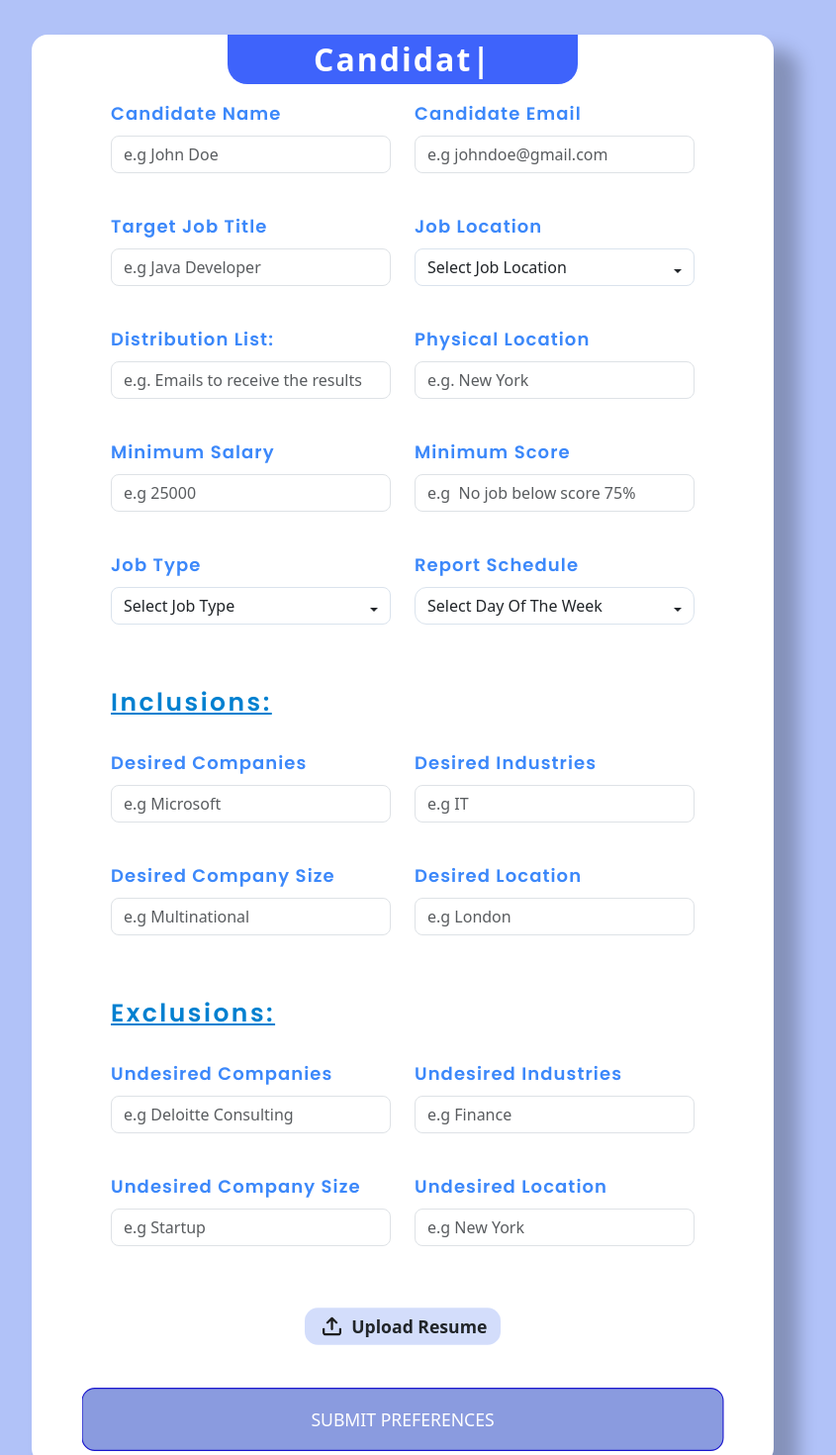
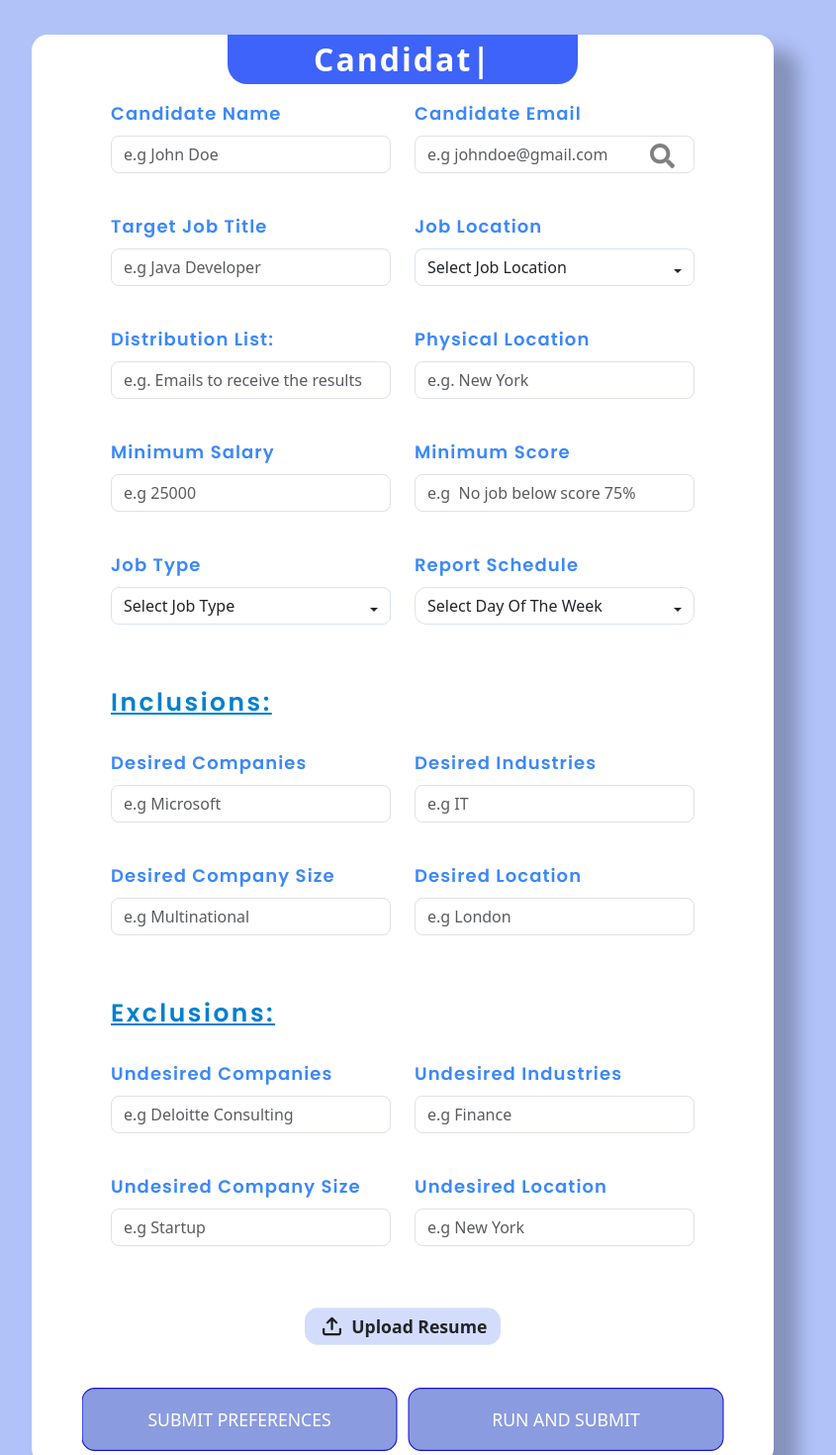
Before and after one commit to himanshujain-adt/ReactForm, a React (Vite) app: page / in a window 1280 px wide. Shown: the part 60-1530 px from the top of the page at 99% size, without its empty margins (233-1078 px from the left). Built offline with nearby package versions, Linux system fonts and the light colour scheme.

Commit message:
Validation and Search Bar Updated

```diff
--- a/package.json
+++ b/package.json
@@ -18,6 +18,7 @@
     "react": "^18.3.1",
     "react-bootstrap": "^2.10.7",
     "react-dom": "^18.3.1",
+    "react-icons": "^5.4.0",
     "typed.js": "^2.1.0",
     "yup": "^1.6.1"
   },
--- a/src/App.jsx
+++ b/src/App.jsx
@@ -2,12 +2,14 @@ import React from 'react'
 import Navbar from './NavBar/Navbar'
 import CandidateForm from './CandidateForm/CandidateForm'
 import 'bootstrap/dist/css/bootstrap.min.css';
+
 
 function App() {
   return (
     <div>
           <Navbar />
           <CandidateForm />
+
     </div>
 
   )
--- a/src/CandidateForm/CandidateForm.css
+++ b/src/CandidateForm/CandidateForm.css
@@ -83,7 +83,7 @@ form {
 }
 
 .upload-button {
-  background-color: #B1C2F88F;
+  background-color: #b1c2f88f;
   width: 20%;
   /* You can adjust this value to make it smaller */
   padding-left: 15px !important;
--- a/src/CandidateForm/CandidateForm.jsx
+++ b/src/CandidateForm/CandidateForm.jsx
@@ -3,6 +3,8 @@ import React, { useEffect, useRef, useState } from 'react';
 import Typed from 'typed.js';
 import uploadIcon from "../assets/upload-resume.png";
 import './CandidateForm.css';
+// import { LuMailSearch } from "react-icons/lu";
+import { FaSearch } from "react-icons/fa";
 
 const CandidateForm = () => {
 
@@ -358,7 +360,7 @@ const CandidateForm = () => {
     const { name, value } = e.target;
     setFormData({ ...formData, [name]: value });
 
-    // setFormData({...formData,minimumScore:e.target.value})
+
   };
 
 
@@ -409,7 +411,7 @@ const CandidateForm = () => {
                 </div>
               </motion.div>
               {/* Candidate Email */}
-              <motion.div
+              {/* <motion.div
                 className="col-md-6"
                 initial={{ opacity: 0, x: -50 }}
                 animate={{ opacity: 1, x: 0 }}
@@ -418,25 +420,72 @@ const CandidateForm = () => {
               >
 
 
-                <div className="form-group">
+                <div className="form-group" style={{ display: "flex" }}>
+                  <div>
                     <label
                       className="form-label"
                     >
                       Candidate Email
                     </label>
+
                     <input
                       type="text"
                       className={`form-control form-input rounded-3 bold-text ${errors.candidateEmail ? 'is-invalid' : ''}`}
                       placeholder="e.g johndoe@gmail.com"
                       value={formData.candidateEmail}
                       onChange={handleCandidateEmailChange}
+
                     />
 
                     {errors.candidateEmail && <div className="invalid-feedback">{errors.candidateEmail}</div>}
+                  </div>
 
+                    <LuMailSearch style={{ float: "bottom", marginLeft: "5px", marginTop: "35px", color: "blue" }} size={35} />
 
                 </div>
+
+              </motion.div> */}
+              <motion.div
+  className="col-md-6"
+  initial={{ opacity: 0, x: -50 }}
+  animate={{ opacity: 1, x: 0 }}
+  transition={{ duration: 0.6, delay: 0.2 }}
+  style={{}}
+>
+  <div className="form-group" style={{ display: "flex", position: "relative" }}>
+    <div style={{ width: "100%" }}>
+      <label className="form-label">
+        Candidate Email
+      </label>
+
+      <input
+        type="text"
+        className={`form-control form-input rounded-3 bold-text ${errors.candidateEmail ? 'is-invalid' : ''}`}
+        placeholder="e.g johndoe@gmail.com"
+        value={formData.candidateEmail}
+        onChange={handleCandidateEmailChange}
+        style={{ paddingRight: "40px" }}  // Add padding for space for the icon
+      />
+
+      {errors.candidateEmail && <div className="invalid-feedback">{errors.candidateEmail}</div>}
+    </div>
+
+    {/* Icon positioned inside the input field */}
+    <FaSearch
+      style={{
+        position: "absolute",
+        right: "20px",
+        top: "60%",
+
+        color: "grey",
+        cursor: "pointer"
+      }}
+      size={25}
+      title='search'
+    />
+  </div>
 </motion.div>
+
               {/* Target Job Title */}
               <motion.div
                 className="col-md-6"
@@ -783,126 +832,7 @@ const CandidateForm = () => {
               </motion.div>
             </div>
 
-            {/* <div className="inclusions mt-5">
-              <h3 className="section-title">Inclusions:</h3>
-              <div className="row g-4 mt-2">
-                {[
-                  {
-                    label: 'Desired Companies',
-                    placeholder: 'e.g Microsoft',
-                    name: 'desiredCompanies',
-                    pattern: "^[a-zA-Z\\s]+$"
-                  },
-                  {
-                    label: 'Desired Industries',
-                    placeholder: 'e.g IT ',
-                    name: 'desiredIndustries',
-                    pattern: "^[a-zA-Z\\s]+$"
-                  },
-                  {
-                    label: 'Desired Company Size',
-                    placeholder: 'e.g Multinational',
-                    name: 'desiredCompanySize',
-                    pattern: "^[a-zA-Z\\s]+$"
-                  },
-                  {
-                    label: 'Desired Location',
-                    placeholder: 'e.g London',
-                    name: 'desiredLocation',
-                    pattern: "^[a-zA-Z\\s]+$"
-                  }
-                ].map(({ label, placeholder, name, pattern }) => (
-                  <motion.div
-                    key={label}
-                    className="col-md-6"
-                    initial={{ opacity: 0, x: -50 }}
-                    animate={{ opacity: 1, x: 0 }}
-                    transition={{ duration: 0.6, delay: 1 }}
-                  >
-                    <div className="form-group">
-                      <label className="form-label">{label}</label>
-                      <motion.input
-                        type="text"
-                        className={`form-control form-input rounded-3 ${errors[name] ? 'is-invalid' : ''}`}
-                        placeholder={placeholder}
-                        pattern={pattern}
-                        value={formData[name]}
-                        onChange={(e) => {
-                          const value = e.target.value;
-                          if (value === '' || new RegExp(pattern).test(value)) {
-                            setFormData({ ...formData, [name]: value });
-                            // Clear error when user starts typing
-                            if (errors[name]) {
-                              setErrors(prev => ({
-                                ...prev,
-                                [name]: ''
-                              }));
-                            }
-                          }
-                        }}
-                      />
-                      {errors[name] && (
-                        <div className="invalid-feedback d-block">
-                          {errors[name]}
-                        </div>
-                      )}
-                    </div>
-                  </motion.div>
-                ))}
-              </div>
-            </div> */}
 
-
-            {/* <div className="exclusions mt-5">
-              <h3 className="section-title">Exclusions:</h3>
-              <div className="row g-4 mt-2">
-                {[
-                  { label: 'Undesired Companies', placeholder: 'e.g Deloitte Consulting ', name: 'undesiredCompanies' },
-                  { label: 'Undesired Industries', placeholder: 'e.g Finance', name: 'undesiredIndustries' },
-                  { label: 'Undesired Company Size', placeholder: 'e.g Startup', name: 'undesiredCompanySize' },
-                  { label: 'Undesired Location', placeholder: 'e.g New York', name: 'undesiredLocation' }
-                ].map(({ label, placeholder, name }) => (
-                  <motion.div
-                    key={label}
-                    className="col-md-6"
-                    initial={{ opacity: 0, x: 50 }}
-                    animate={{ opacity: 1, x: 0 }}
-                    transition={{ duration: 0.8, delay: 1.2 }}
-                  >
-                    <div className="form-group">
-                      <label className="form-label">{label}</label>
-                      <motion.input
-                        type="text"
-                        className={`form-control form-input rounded-3 ${errors[name] ? 'is-invalid' : ''}`}
-                        placeholder={placeholder}
-                        value={formData[name]}
-                        onChange={(e) => {
-                          const value = e.target.value;
-                          setFormData({ ...formData, [name]: value });
-                          if (errors[name]) {
-                            setErrors({ ...errors, [name]: '' });
-                          }
-                        }}
-                        onBlur={(e) => {
-                          const value = e.target.value.trim();
-                          if (!value) {
-                            setErrors((prevErrors) => ({
-                              ...prevErrors,
-                              [name]: `Please enter ${label.toLowerCase()}`,
-                            }));
-                          }
-                        }}
-                        pattern="^[a-zA-Z\s]+$"  // Added pattern here to allow only alphabets and spaces
-                      />
-                      {errors[name] && (
-                        <div className="invalid-feedback d-block">{errors[name]}</div>
-                      )}
-                    </div>
-                  </motion.div>
-                ))}
-              </div>
-
-            </div> */}
             <div className="inclusions mt-5">
               <h3 className="section-title">Inclusions:</h3>
               <div className="row g-4 mt-2">
@@ -1124,23 +1054,40 @@ const CandidateForm = () => {
             {errors.resume && <center> <div className="invalid-feedback d-block" style={{ marginTop: '10px', alignContent: 'center' }}>{errors.resume}</div></center>}
 
             {/* Submit Button with Bounce */}
+
             <motion.div
               className="submit-preferences mt-5"
               initial={{ scale: 1 }}
               animate={{ scale: 1.1 }}
               transition={{ type: "spring", stiffness: 200, damping: 10 }}
+              style={{ display: 'flex', justifyContent: 'space-between', gap: '10px' }}
             >
               <motion.button
                 type="submit"
                 className="btn submit-button"
-                whileHover={{ scale: 1.1 }}  // Hover effect
+                whileHover={{ scale: 1.05 }}  // Hover effect
                 whileTap={{ scale: 0.95 }}  // Tap effect
                 transition={{ duration: 0.2 }}
               >
                 SUBMIT PREFERENCES
               </motion.button>
+              <motion.button
+                type=""
+                className="btn run-now-button"
+                whileHover={{ scale: 1.05 }}  // Hover effect
+                whileTap={{ scale: 0.95 }}  // Tap effect
+                transition={{ duration: 0.2 }}
+              >
+                RUN AND SUBMIT
+              </motion.button>
             </motion.div>
           </form>
+
+
+
+
+
+
           {isPopupVisible && (
             <div className="popup">
               <div className="popup-content">
```
Also changed, not shown: 1 other file (tests, documents, lock files or other folders). Lines whose indentation alone changed are shown as unchanged.
